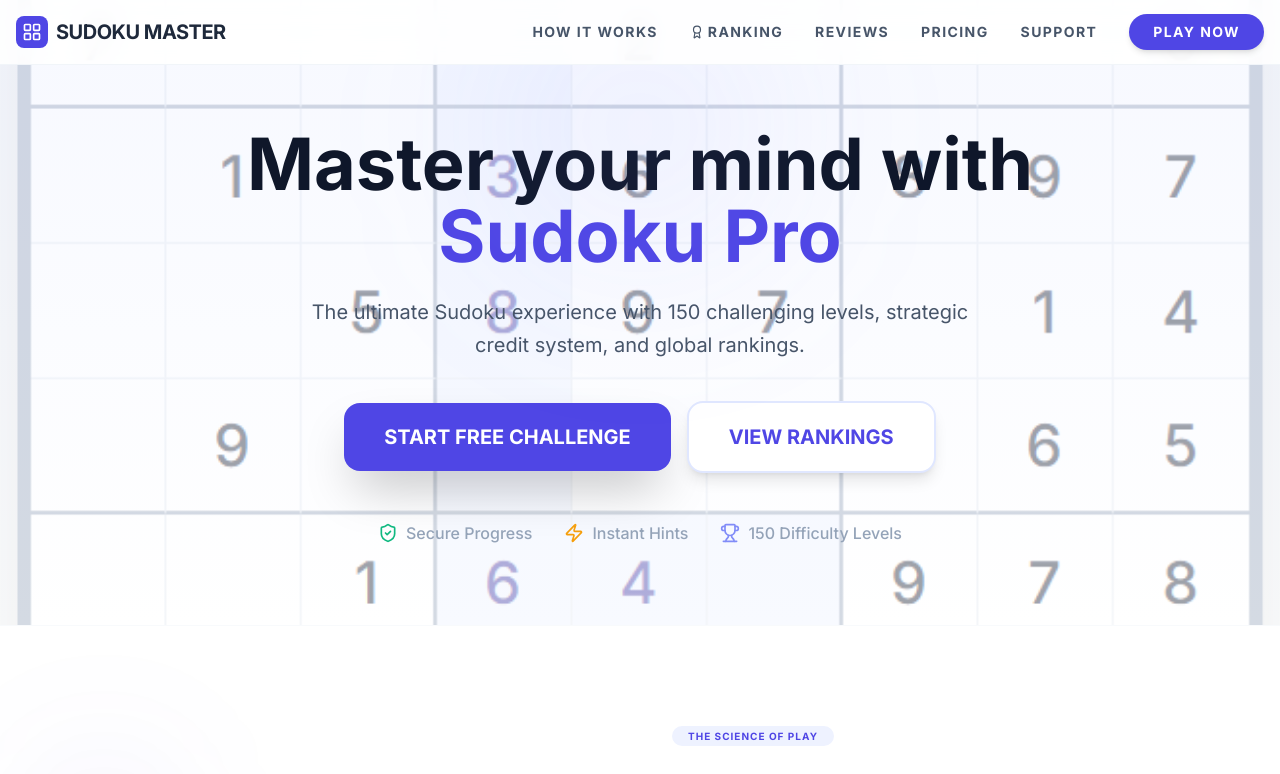
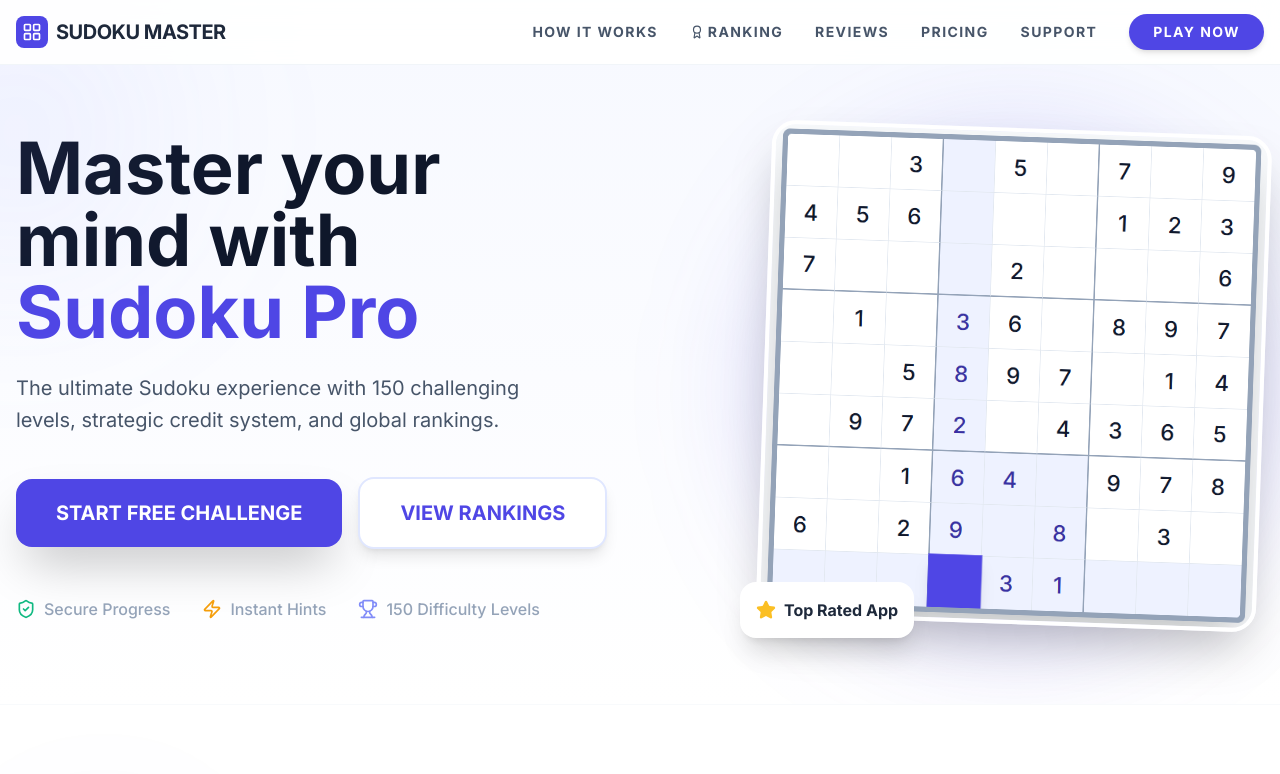
Before and after one commit to OpenOrg-gg/Sudoku, a React (Vite) app: page / in a window 1280 px wide. Shown: the top 774 px of the page. Built offline with nearby package versions, Linux system fonts and the light colour scheme.

Commit message:
Refactor hero section to 2-column layout

```diff
--- a/components/LandingPage.tsx
+++ b/components/LandingPage.tsx
@@ -74,28 +74,46 @@
       </nav>
 
       {/* Hero */}
-      <section className="pt-32 pb-20 px-4 bg-gradient-to-b from-indigo-50/50 to-white overflow-hidden relative">
-        <div className="absolute inset-0 z-0 opacity-40 mix-blend-multiply pointer-events-none" style={{ backgroundImage: 'url(/hero-bg.png)', backgroundSize: 'cover', backgroundPosition: 'center' }}></div>
-        <div className="max-w-5xl mx-auto text-center relative z-10">
-          <div className="absolute top-0 left-1/2 -translate-x-1/2 -translate-y-1/2 w-64 h-64 bg-indigo-400/10 blur-[100px] rounded-full"></div>
+      <section className="pt-32 pb-20 px-4 bg-gradient-to-b from-indigo-50/50 to-white overflow-hidden">
+        <div className="max-w-7xl mx-auto grid md:grid-cols-2 gap-12 items-center">
+          <div className="text-left relative z-10">
+            <div className="absolute top-0 left-0 -translate-x-1/2 -translate-y-1/2 w-64 h-64 bg-indigo-400/10 blur-[100px] rounded-full"></div>
             <h1 className="text-5xl md:text-7xl font-black text-slate-900 mb-6 leading-tight">
               Master your mind with <span className="text-indigo-600">Sudoku Pro</span>
             </h1>
-          <p className="text-xl text-slate-600 mb-10 max-w-2xl mx-auto leading-relaxed">
+            <p className="text-xl text-slate-600 mb-10 max-w-lg leading-relaxed">
               The ultimate Sudoku experience with {TOTAL_LEVELS} challenging levels, strategic credit system, and global rankings.
             </p>
-          <div className="flex flex-col sm:flex-row items-center justify-center gap-4">
-            <button onClick={onStart} className="px-10 py-5 bg-indigo-600 text-white rounded-2xl font-black text-xl shadow-2xl hover:scale-105 active:scale-95 transition-all">
+            <div className="flex flex-col sm:flex-row items-center gap-4">
+              <button onClick={onStart} className="px-10 py-5 bg-indigo-600 text-white rounded-2xl font-black text-xl shadow-2xl hover:scale-105 active:scale-95 transition-all w-full sm:w-auto">
                 START FREE CHALLENGE
               </button>
-            <button onClick={() => onNavigate('ranking')} className="px-10 py-5 bg-white text-indigo-600 border-2 border-indigo-100 rounded-2xl font-black text-xl shadow-lg hover:bg-indigo-50 active:scale-95 transition-all">
+              <button onClick={() => onNavigate('ranking')} className="px-10 py-5 bg-white text-indigo-600 border-2 border-indigo-100 rounded-2xl font-black text-xl shadow-lg hover:bg-indigo-50 active:scale-95 transition-all w-full sm:w-auto">
                 VIEW RANKINGS
               </button>
             </div>
-          <div className="mt-12 flex flex-col sm:flex-row items-center justify-center gap-8 text-slate-400 font-medium">
+            <div className="mt-12 flex flex-col sm:flex-row items-center gap-8 text-slate-400 font-medium">
               <div className="flex items-center gap-2"><ShieldCheck size={20} className="text-emerald-500" /> Secure Progress</div>
               <div className="flex items-center gap-2"><Zap size={20} className="text-amber-500" /> Instant Hints</div>
               <div className="flex items-center gap-2"><Trophy size={20} className="text-indigo-400" /> {TOTAL_LEVELS} Difficulty Levels</div>
+            </div>
+          </div>
+
+          <div className="relative z-10 flex justify-center md:justify-end">
+            <div className="relative">
+              <div className="absolute inset-0 bg-indigo-600/20 blur-3xl rounded-full transform translate-y-4"></div>
+              <img
+                src="/hero-bg.png"
+                alt="Sudoku App Interface"
+                className="relative rounded-3xl shadow-2xl border-4 border-white transform rotate-2 hover:rotate-0 transition-transform duration-500 max-w-full w-[500px]"
+              />
+              <div className="absolute -bottom-6 -left-6 bg-white p-4 rounded-2xl shadow-xl animate-bounce">
+                <div className="flex items-center gap-2">
+                  <Star className="text-amber-400 fill-current" size={20} />
+                  <span className="font-black text-slate-800">Top Rated App</span>
+                </div>
+              </div>
+            </div>
           </div>
         </div>
       </section>
```
Lines whose indentation alone changed are shown as unchanged.
